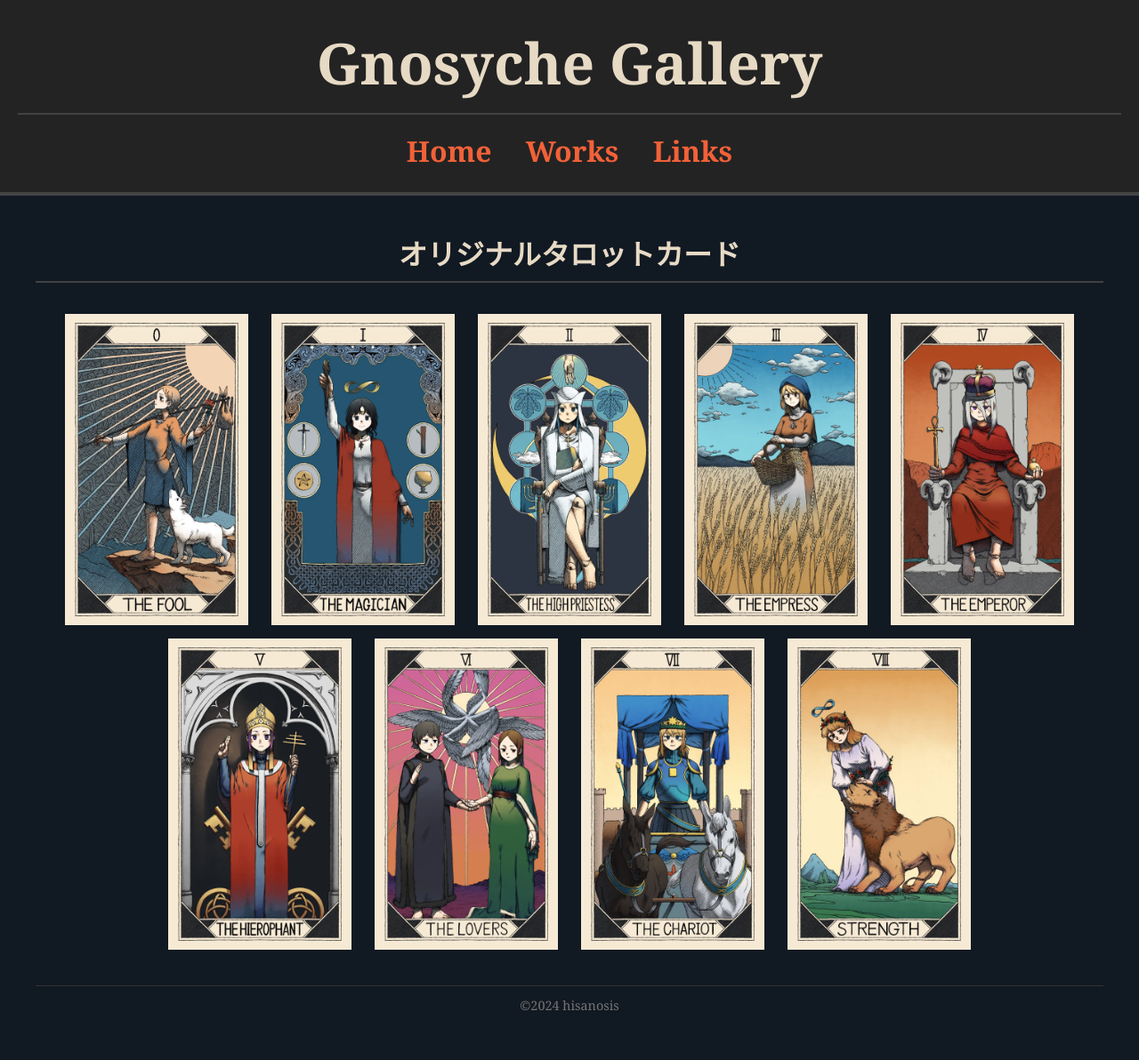
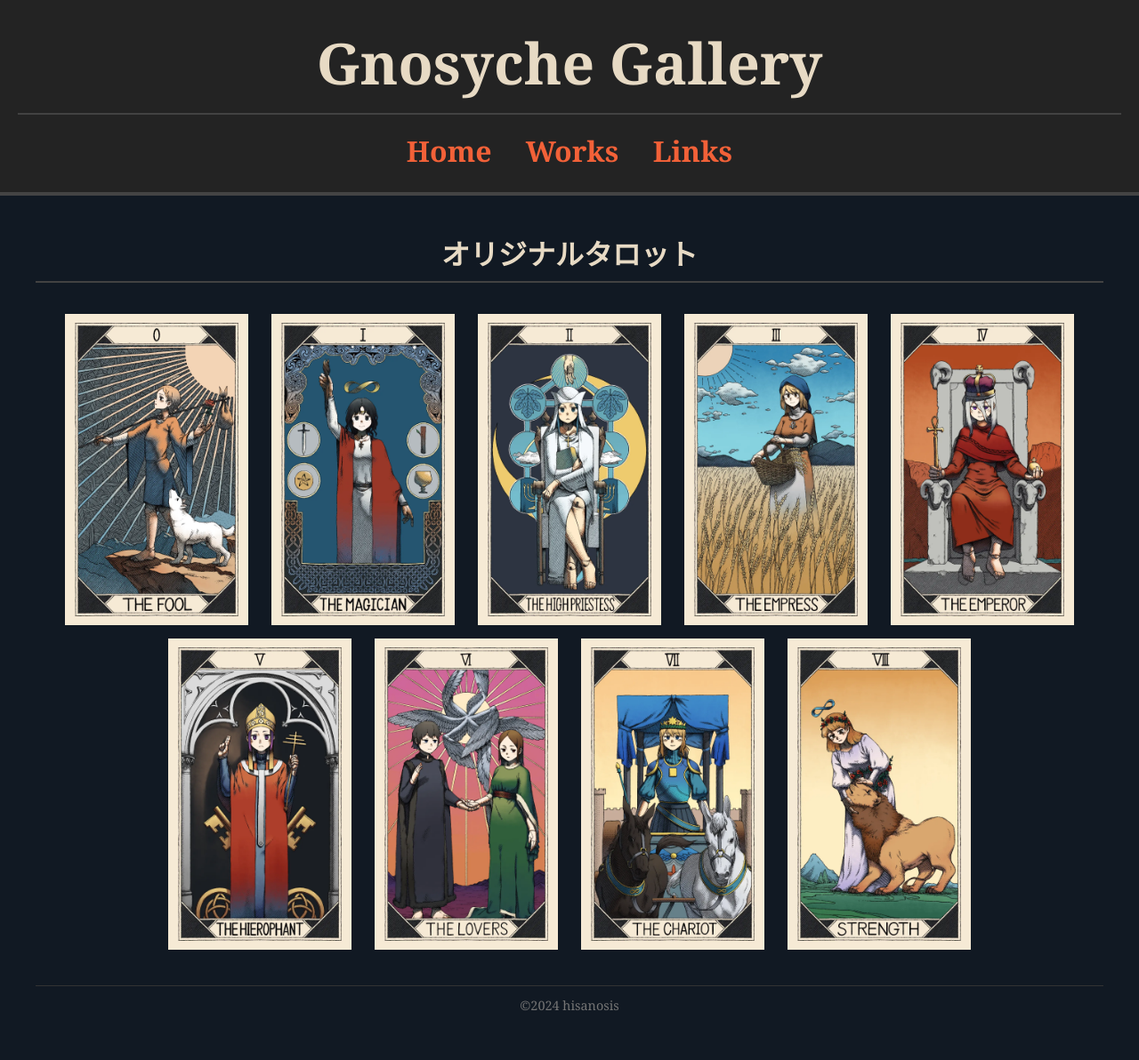
Before and after one commit to book-of-durrow/portfolio, a Jekyll site: the page built from _posts/2024-10-19-Tarot.md, in a window 1280 px wide. Shown: the whole page at 89% size. Built offline with Jekyll 4.4.1, drawn with Linux system fonts in a browser that asks for light colours; some web fonts are replaced.

Commit message:
Worksの改行位置を修正

```diff
--- a/Works.html
+++ b/Works.html
@@ -11,7 +11,7 @@
                     <img src="{{ site.baseurl }}{{ post.image }}">
                 </div>
                 <div class="work-title">
-                    <h2>{{ post.title }}</h2>
+                    <h2>{{ post.name }}</h2>
                 </div>
             </a>
         {% endif %}
--- a/_includes/tarot.html
+++ b/_includes/tarot.html
@@ -1,32 +1,32 @@
 <section>
-    <h1>オリジナルタロットカード</h1>
+    <h1>オリジナルタロット</h1>
     <div class="gallery">
         <div class="gallery-item">
             <img src="{{ site.baseurl }}/assets/Tarot_00_The_Fool.webp" alt="The Fool" style="width: 100%;" class="thumbnail">
         </div>
         <div class="gallery-item">
-            <img src="{{ site.baseurl }}/assets/Tarot_01_The_Magician.webp" alt="The Fool" style="width: 100%;" class="thumbnail">
+            <img src="{{ site.baseurl }}/assets/Tarot_01_The_Magician.webp" alt="The Magician" style="width: 100%;" class="thumbnail">
         </div>
         <div class="gallery-item">
-            <img src="{{ site.baseurl }}/assets/Tarot_02_The_High_Priestess_blue.webp" alt="The Fool" style="width: 100%;" class="thumbnail">
+            <img src="{{ site.baseurl }}/assets/Tarot_02_The_High_Priestess_blue.webp" alt="The High Priestess" style="width: 100%;" class="thumbnail">
         </div>
         <div class="gallery-item">
-            <img src="{{ site.baseurl }}/assets/Tarot_03_The_Empress.webp" alt="The Fool" style="width: 100%;" class="thumbnail">
+            <img src="{{ site.baseurl }}/assets/Tarot_03_The_Empress.webp" alt="The Empress" style="width: 100%;" class="thumbnail">
         </div>
         <div class="gallery-item">
-            <img src="{{ site.baseurl }}/assets/Tarot_04_The_Emperor.webp" alt="The Fool" style="width: 100%;" class="thumbnail">
+            <img src="{{ site.baseurl }}/assets/Tarot_04_The_Emperor.webp" alt="The Emperor" style="width: 100%;" class="thumbnail">
         </div>
         <div class="gallery-item">
-            <img src="{{ site.baseurl }}/assets/Tarot_05_The_Hierophant.webp" alt="The Fool" style="width: 100%;" class="thumbnail">
+            <img src="{{ site.baseurl }}/assets/Tarot_05_The_Hierophant.webp" alt="The Hierophant" style="width: 100%;" class="thumbnail">
         </div>
         <div class="gallery-item">
-            <img src="{{ site.baseurl }}/assets/Tarot_06_The_Lovers_High.webp" alt="The Fool" style="width: 100%;" class="thumbnail">
+            <img src="{{ site.baseurl }}/assets/Tarot_06_The_Lovers_High.webp" alt="The Lovers" style="width: 100%;" class="thumbnail">
         </div>
         <div class="gallery-item">
-            <img src="{{ site.baseurl }}/assets/Tarot_07_The_Chariot.webp" alt="The Fool" style="width: 100%;" class="thumbnail">
+            <img src="{{ site.baseurl }}/assets/Tarot_07_The_Chariot.webp" alt="The Chariot" style="width: 100%;" class="thumbnail">
         </div>
         <div class="gallery-item">
-            <img src="{{ site.baseurl }}/assets/Tarot_08_Strength.webp" alt="The Fool" style="width: 100%;" class="thumbnail">
+            <img src="{{ site.baseurl }}/assets/Tarot_08_Strength.webp" alt="Strength" style="width: 100%;" class="thumbnail">
         </div>
     </div>
 </section>
--- a/_posts/2024-10-19-Tarot.md
+++ b/_posts/2024-10-19-Tarot.md
@@ -1,9 +1,10 @@
 ---
 layout: default
-title: オリジナルタロットカード
+title: オリジナルタロット
 image: /assets/Tarot_00_The_Fool.webp
 date: 2024-10-19
 categories: works
+name: <span>オリジナル</span><span>タロット</span>
 description: "オリジナルの絵柄のタロットカードです。boothで販売予定。"
 ---
 {% include tarot.html %}
--- a/css/style.css
+++ b/css/style.css
@@ -205,7 +205,7 @@
     width: 240px;
     object-fit: cover;
 
-    margin: auto;
+    margin: 10px;
 }
 
 .work-title {
@@ -213,6 +213,10 @@
 
     padding: 10px;
     font-size: 1.2em;
+}
+
+.work-title span {
+    display: inline-block;
 }
 
 .modal {
```
Also changed, not shown: _posts/2024-10-20-TRPGCharacter.md (+2 -1 lines).
